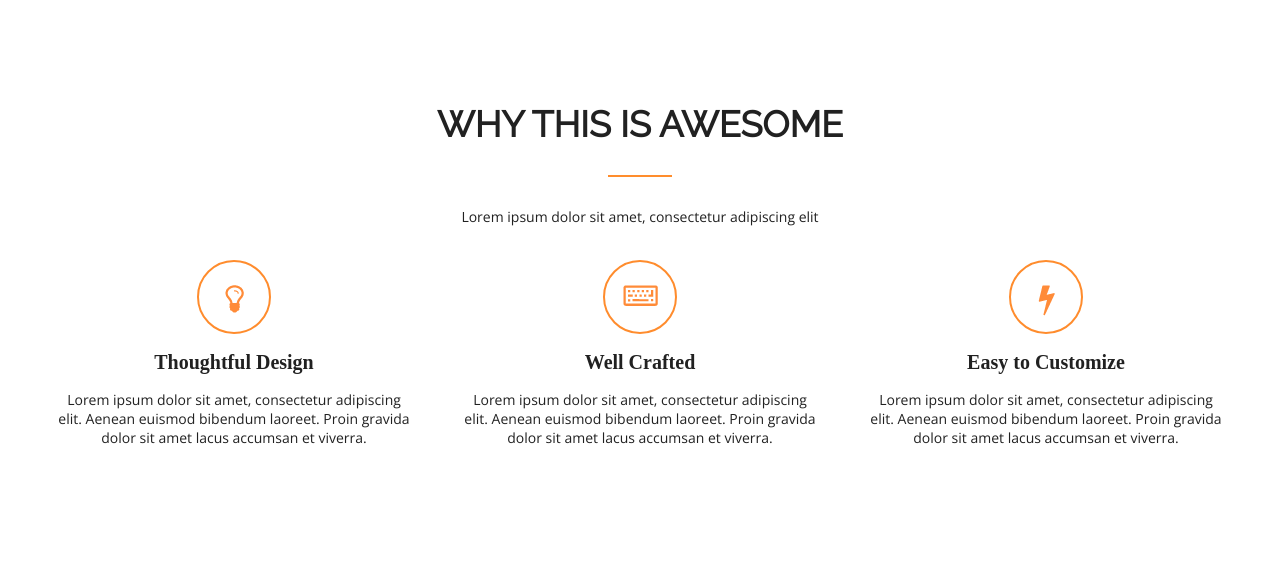
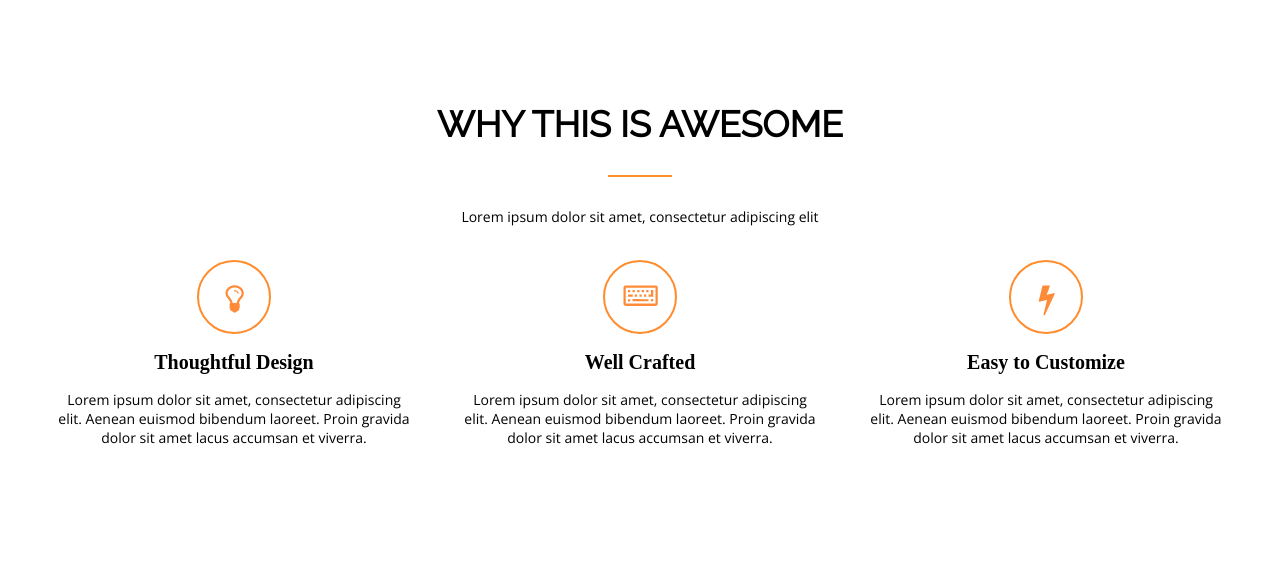
Before and after one commit to Kirill-Monich/homework2, a plain HTML site: page index.html in a window 1280 px wide. Drawn offline with nearby package versions, Linux system fonts and the light colour scheme.

Commit message:
Update main.css

```diff
--- a/style/main.css
+++ b/style/main.css
@@ -1,7 +1,5 @@
 body{
-    padding:0;
     margin: 0;
-    color: #212121;
 }
 h1{
     margin-top: 103px;
```
